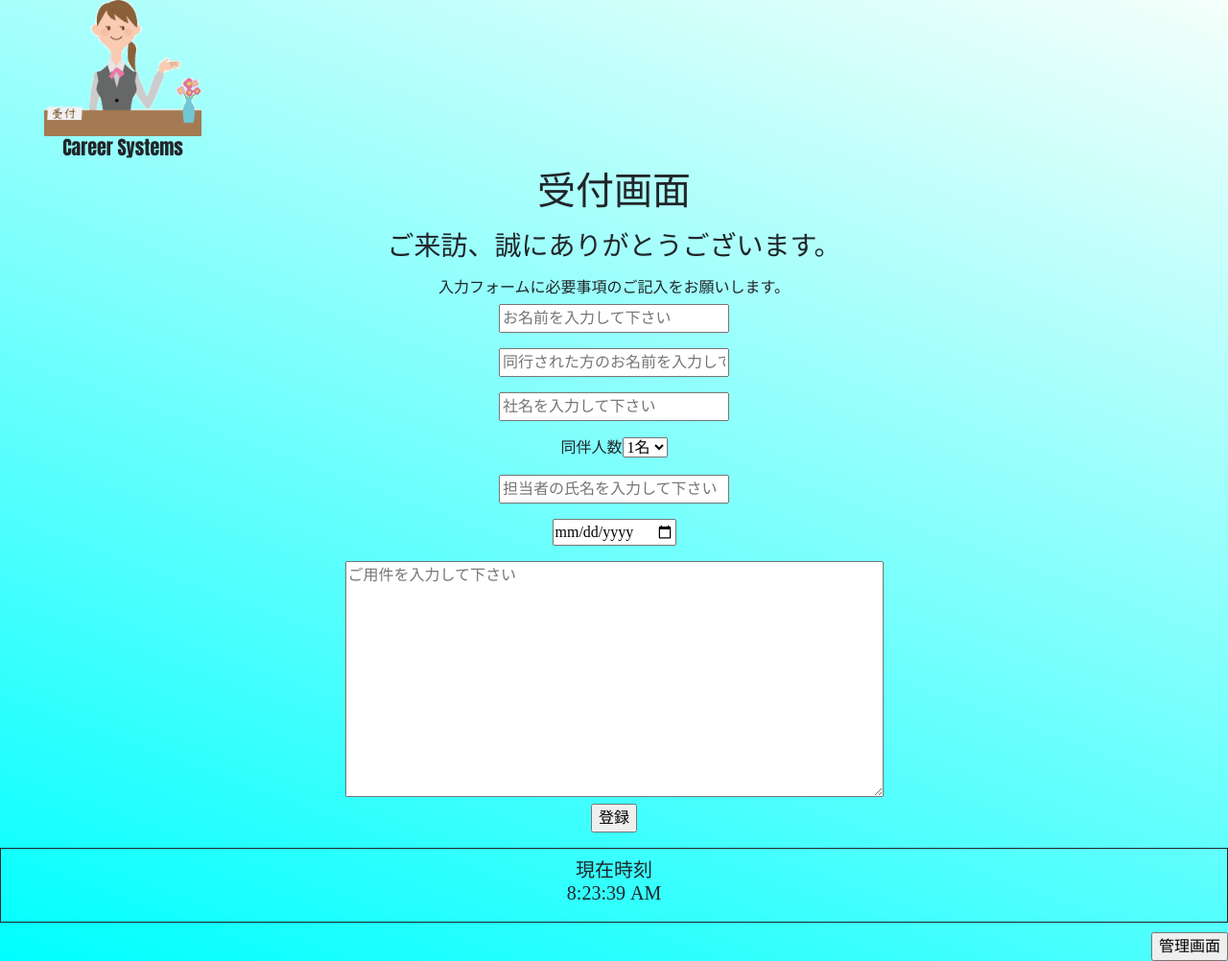
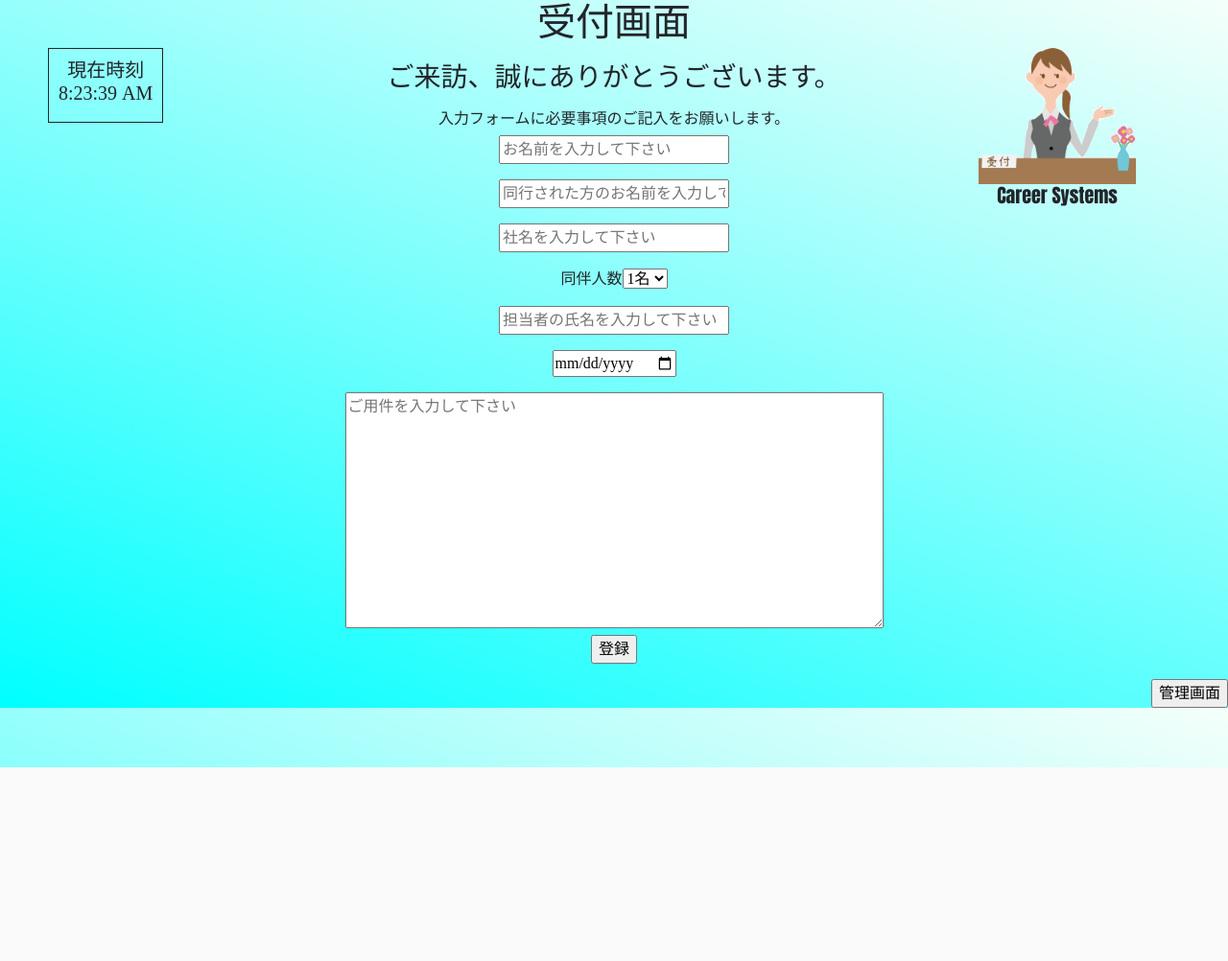
Before and after one commit to careertakada/visitorscoming, a Django app: page /welcomeapp-login/welcomeapp-login/ in a window 1280 px wide. Shown: the whole page at 96% size. After the commit the page ends 800 px from the top, so only its background shows below. Run offline with Django 3.2, Linux system fonts and the light colour scheme.

Commit message:
absolute

```diff
--- a/welcomeapp/templates/input.html
+++ b/welcomeapp/templates/input.html
@@ -28,6 +28,7 @@
             padding-left:25px;
             margin-bottom:10px;
             top:50px; right:50px;
+            position:absolute;
             width:20%;
             height:60%;
             text-align:center;
@@ -69,7 +70,7 @@
     <br>
     <input type="submit" value="登録" />
     <br>
-    <div style="padding:10px; margin-bottom:10px; border:solid 1px; top:50px; left:50px; text-align: center;">
+    <div style="padding:10px; margin-bottom:10px; border:solid 1px; top:50px; left:50px; position:absolute; text-align: center;">
     <div id="time" ></div>
     </div>
 
```
